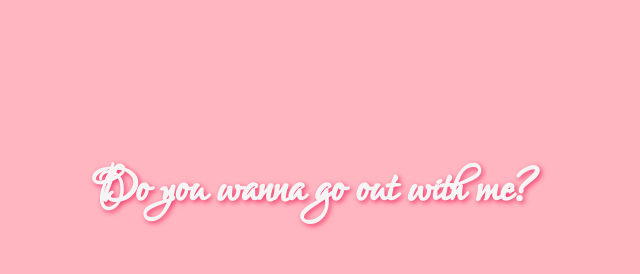
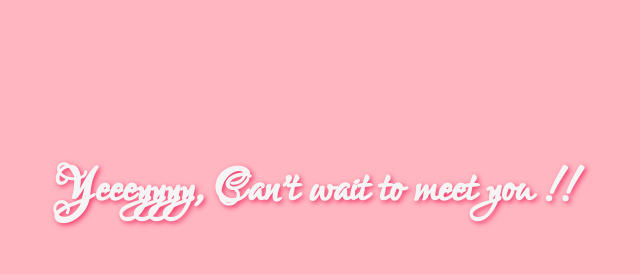
Before and after one commit to sahilrajput2223/go-out, a React (Create React App) app: page / in a window 1280 px wide. Both pictures are taken after a click on the button "Yes". Shown: the top 274 px of the page, without its empty margins (326-966 px from the left). Built offline with nearby package versions, Linux system fonts and the light colour scheme.

Commit message:
Handle Yes/No Button Submit Event : to change text and gif using useState Hook : New Logic Added

```diff
--- a/src/AskContent/AskContent.js
+++ b/src/AskContent/AskContent.js
@@ -2,21 +2,32 @@ import React from "react";
 import "./AskContent.css"
 
 const AskContent = () => {
+    const [yesClick, setYesClick] = React.useState(false);
+
     return (
         <React.Fragment>
             <div className="container">
-                <div id="mainText">
+                {!yesClick && <div id="mainText">
                     <p>Do you wanna go out with me?</p>
+                </div>}
+                {yesClick && <div id="mainText">
+                    <p>
+                        Yeeeyyyy, Can't wait to meet you !!
+                    </p>
                 </div>
-                <div id="askGif">
+                }
+                {!yesClick && <div id="askGif">
                     <img src="https://media.giphy.com/media/cLS1cfxvGOPVpf9g3y/giphy.gif" alt="Ask Gif" />
-                </div>
+                </div>}
+                {yesClick && <div id="askGif">
+                    <img src="https://media.giphy.com/media/T86i6yDyOYz7J6dPhf/giphy.gif" alt="Yes Gif" />
+                </div>}
                 <div className="btns">
-                    <button className="btn">Yes</button>
-                    <button className="btn">No</button>
+                    <button className="btn" onClick={() => setYesClick(true)}>Yes</button>
+                    <button className="btn" onClick={() => setYesClick(false)}>No</button>
                 </div>
             </div>
-        </React.Fragment>
+        </React.Fragment >
     );
 }
 
```
